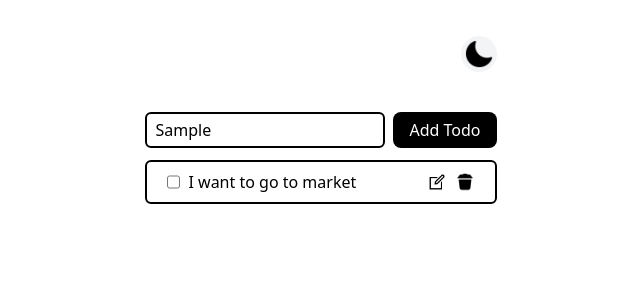
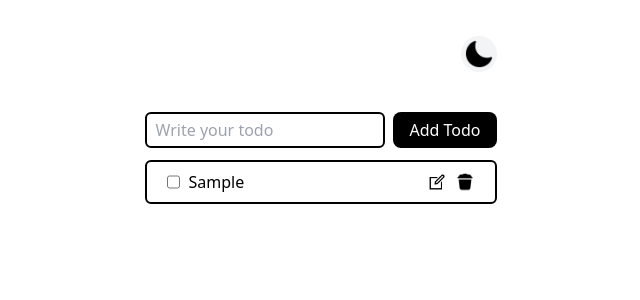
Before and after one commit to MaheshRautrao/Todo-Full-Stack-app, a React (Vite) app in the folder Client/: page / in a window 1280 px wide. Both pictures are taken after typing "Sample" into the empty fields and a click on the button "Add Todo". Shown: the top 300 px of the page, without its empty margins (319-959 px from the left). Built offline with nearby package versions, Linux system fonts and the light colour scheme.

Commit message:
added create todo feature

```diff
--- a/Client/src/App.jsx
+++ b/Client/src/App.jsx
@@ -5,6 +5,8 @@ import { useEffect } from "react";
 function App() {
   const [theme, setTheme] = useState("light");
   const [themeImage, setThemeImage] = useState("night-mode");
+  const [todos, setTodos] = useState([]);
+  const [task, setTask] = useState("");
 
   useEffect(() => {
     if (theme === "dark") document.documentElement.classList.add("dark");
@@ -21,9 +23,20 @@ function App() {
     }
   };
 
+  const createTodo = () => {
+    if (task === "") return;
+    const todo = { task };
+    setTodos((prev) => [...prev, todo]);
+    setTask("");
+  };
+
+  const handleTaskInput = (event) => {
+    setTask(event.target.value);
+  };
+
   return (
     <>
-      <div className="flex flex-col items-center h-screen dark:bg-gray-800">
+      <div className="flex flex-col items-center h-full min-h-screen dark:bg-[#414141]">
         <div className="flex flex-col gap-5 p-4 ">
           <div className="py-5">
             <div className="flex justify-end ">
@@ -41,15 +54,30 @@ function App() {
             <div className="flex gap-2">
               <input
                 type="text"
-                className="px-2 py-1 text-black border-2 border-black rounded-md outline-none dark:border-slate-600 w-60"
+                value={task}
+                onChange={handleTaskInput}
+                className="px-2 py-1 text-black dark:text-white dark:border border-2 border-black rounded-md outline-none dark:border-[#5bedc1] dark:bg-black w-60"
                 placeholder="Write your todo"
               />
-              <button className="px-4 py-1.5  text-white hover:bg-green-400 bg-black rounded-lg  dark:text-black dark:bg-white dark:hover:bg-green-400">
+              <button
+                onClick={createTodo}
+                className="
+              px-4 py-1.5
+               text-white
+                hover:bg-[#4ab696]
+                 bg-black
+                  rounded-lg
+                  dark:text-black
+                   dark:bg-[#5bedc1]
+                    dark:hover:bg-[#52ddb3cb]"
+              >
                 Add Todo
               </button>
             </div>
-            <div>
-              <Todo />
+            <div className="flex flex-col gap-2">
+              {todos.map((todo, ind) => (
+                <Todo key={ind} task={todo.task} />
+              ))}
             </div>
           </div>
         </div>
--- a/Client/src/components/Todo.jsx
+++ b/Client/src/components/Todo.jsx
@@ -1,9 +1,22 @@
-const Todo = () => {
+import { useState } from "react";
+
+const Todo = ({ task }) => {
+  const [done, setDone] = useState(false);
+
+  const handleCheckBox = (event) => {
+    if (event.target.checked) setDone(true);
+    else setDone(false);
+  };
+
   return (
-    <div className="flex items-center justify-between gap-2 px-5 py-2 border-2 border-black rounded-md dark:border-slate-600 dark:text-white">
+    <div className="flex items-center justify-between gap-2 px-5 py-2 border-2 dark:border-[#5bedc1] dark:border border-black rounded-md dark:border-slate-600 dark:text-white">
       <div className="flex flex-row gap-2 ">
-        <input type="checkbox" className="cursor-pointer" />
-        <div className="">I want to go to market</div>
+        <input
+          type="checkbox"
+          className="cursor-pointer"
+          onChange={handleCheckBox}
+        />
+        <div className={done ? "line-through" : ""}>{task}</div>
       </div>
 
       <div className="flex gap-2 ">
@@ -11,7 +24,7 @@ const Todo = () => {
         <img
           src="delete-icon.png"
           alt="delete"
-          className="w-5 cursor-pointer"
+          className="w-5 cursor-pointer "
         />
       </div>
     </div>
```
